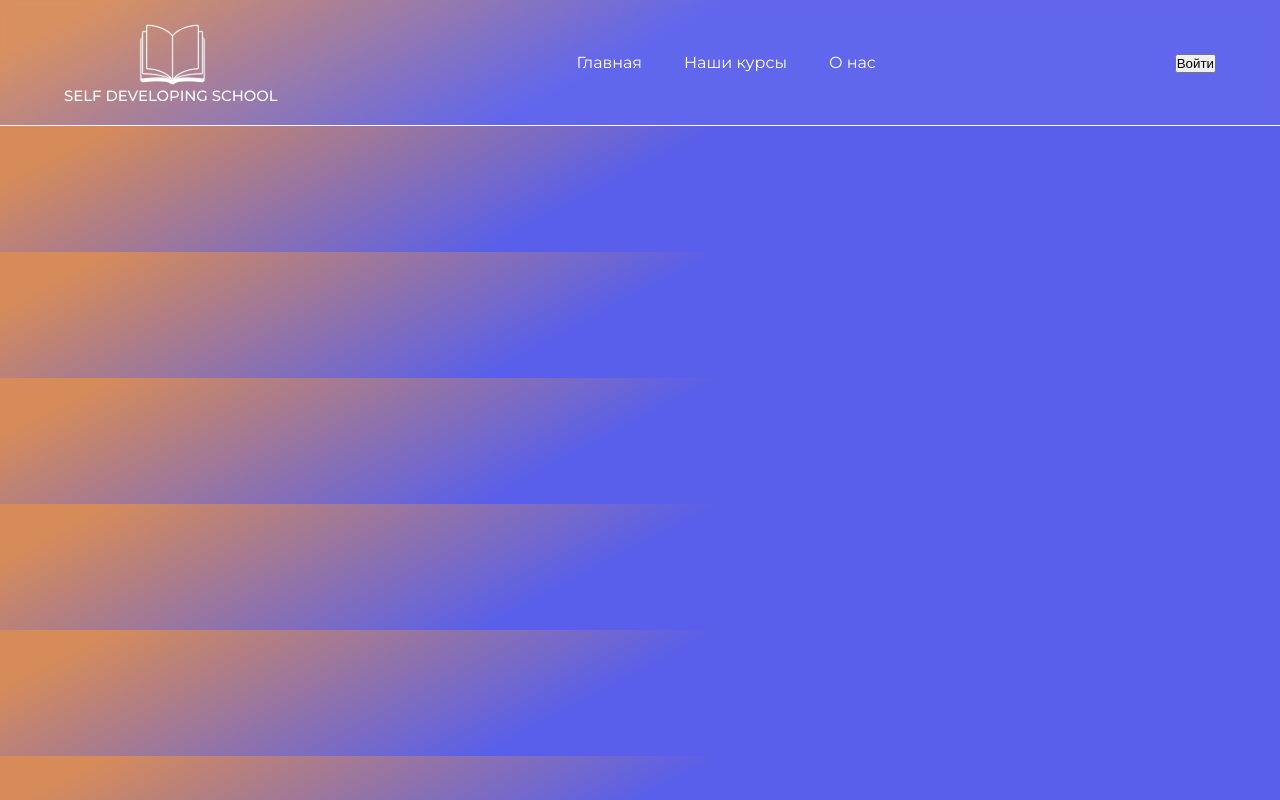
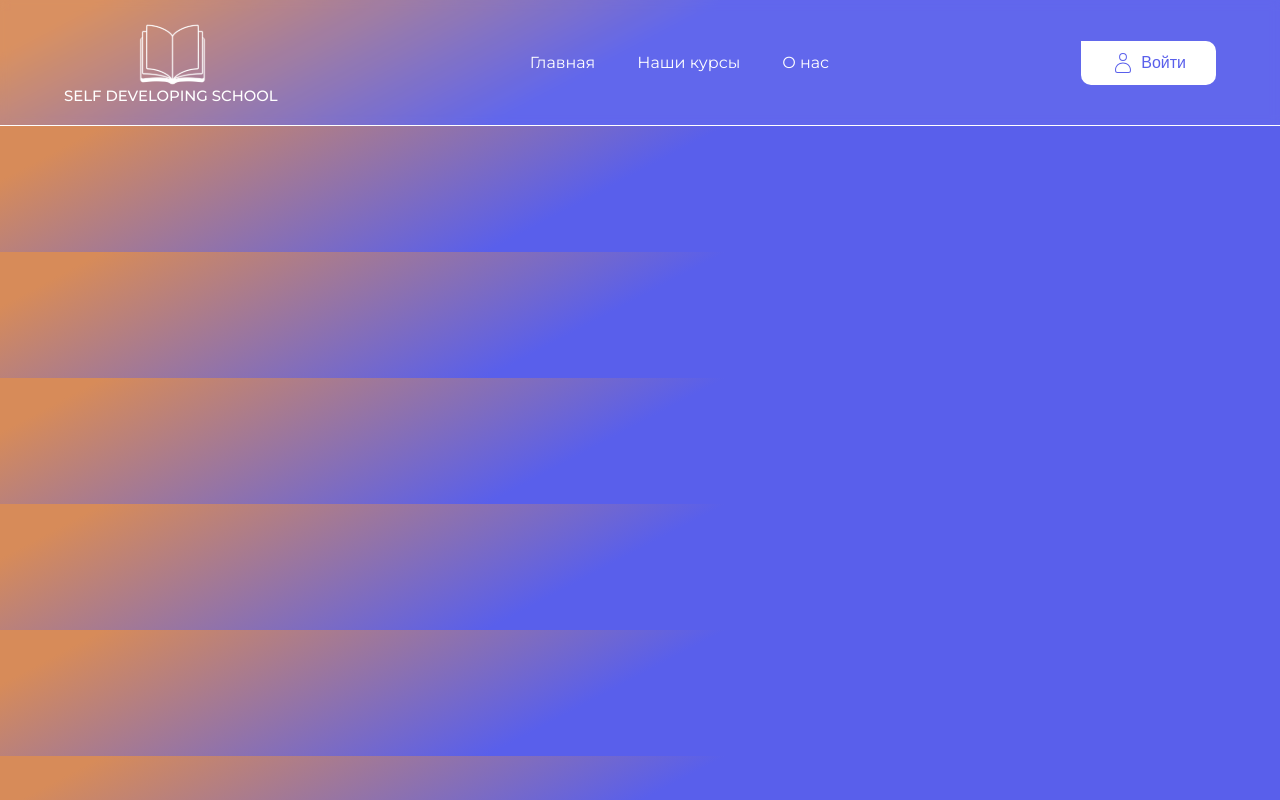
Before and after one commit to Seitkanov2004/study-place, a React (Create React App) app: page / in a window 1280 px wide. Built offline with nearby package versions, Linux system fonts and the light colour scheme.

Commit message:
header (#1)
Co-authored-by: Macbook <macbook@Macbooks-MacBook-Pro.local>

```diff
--- a/package.json
+++ b/package.json
@@ -6,8 +6,10 @@
     "@testing-library/jest-dom": "^5.16.5",
     "@testing-library/react": "^13.4.0",
     "@testing-library/user-event": "^13.5.0",
+    "axios": "^1.3.4",
     "react": "^18.2.0",
     "react-dom": "^18.2.0",
+    "react-icons": "^4.8.0",
     "react-router-dom": "^6.10.0",
     "react-scripts": "5.0.1",
     "sass": "^1.60.0",
--- a/src/components/Footer/Footer.js
+++ b/src/components/Footer/Footer.js
@@ -2,8 +2,12 @@ import React from 'react';
 
 const Footer = () => {
     return (
-        <div className=''>
+        <div id='footer'>
+            <div className='container'>
+                <div className='footer'>
 
+                </div>
+            </div>
         </div>
     );
 };
--- a/src/components/Header/Header.js
+++ b/src/components/Header/Header.js
@@ -1,6 +1,7 @@
 import React from 'react';
-import { NavLink } from'react-router-dom';
+import { NavLink } from 'react-router-dom';
 import Logo from "./../../assets/img/logo.svg"
+import { CiUser } from "react-icons/ci"
 
 
 const Header = () => {
@@ -9,7 +10,7 @@ const Header = () => {
             <div className='container'>
                 <div className='header'>
                     <div className='header--logo'>
-                        <img src={Logo} alt='logo'/>
+                        <img src={Logo} alt='logo' />
                         <span>SELF DEVELOPING SCHOOL</span>
                     </div>
                     <nav className='header--navbar'>
@@ -18,7 +19,7 @@ const Header = () => {
                         <NavLink to={"/"} >О нас</NavLink>
                     </nav>
                     <div className='header--login'>
-                        <button className='header--login__btn' >Войти</button>
+                        <button className='header--login__btn' > <CiUser className='header--login__btn--icon' />Войти</button>
                     </div>
                 </div>
             </div>
--- a/src/components/Header/Header.scss
+++ b/src/components/Header/Header.scss
@@ -38,5 +38,28 @@
                 color: #FFFFFF;
             }
         }
+
+        &--login {
+            display: flex;
+            justify-content: center;
+            align-items: center;
+
+            &__btn {
+                font-weight: 400;
+                font-size: 16px;
+                color: #595FEB;
+                display: flex;
+                align-items: center;
+                padding: 10px 30px;
+                justify-content: center;
+                background: #FFFFFF;
+                border-radius: 0px 10px 10px 10px;
+                border: none;
+                &--icon {
+                    font-size: 24px;
+                    padding-right: 6px;
+                }
+            }
+        }
     }
 }
--- a/src/index.scss
+++ b/src/index.scss
@@ -16,7 +16,6 @@
 
 body{
   background: linear-gradient(152.23deg, #D78B59 6.77%, #595FEB 47.79%);
-  // box-shadow: 0px 4px 4px rgba(0, 0, 0, 0.25);
   font-family: 'Montserrat',sans-serif;
 
 }
```
Also changed, not shown: 1 other file (tests, documents, lock files or other folders).
